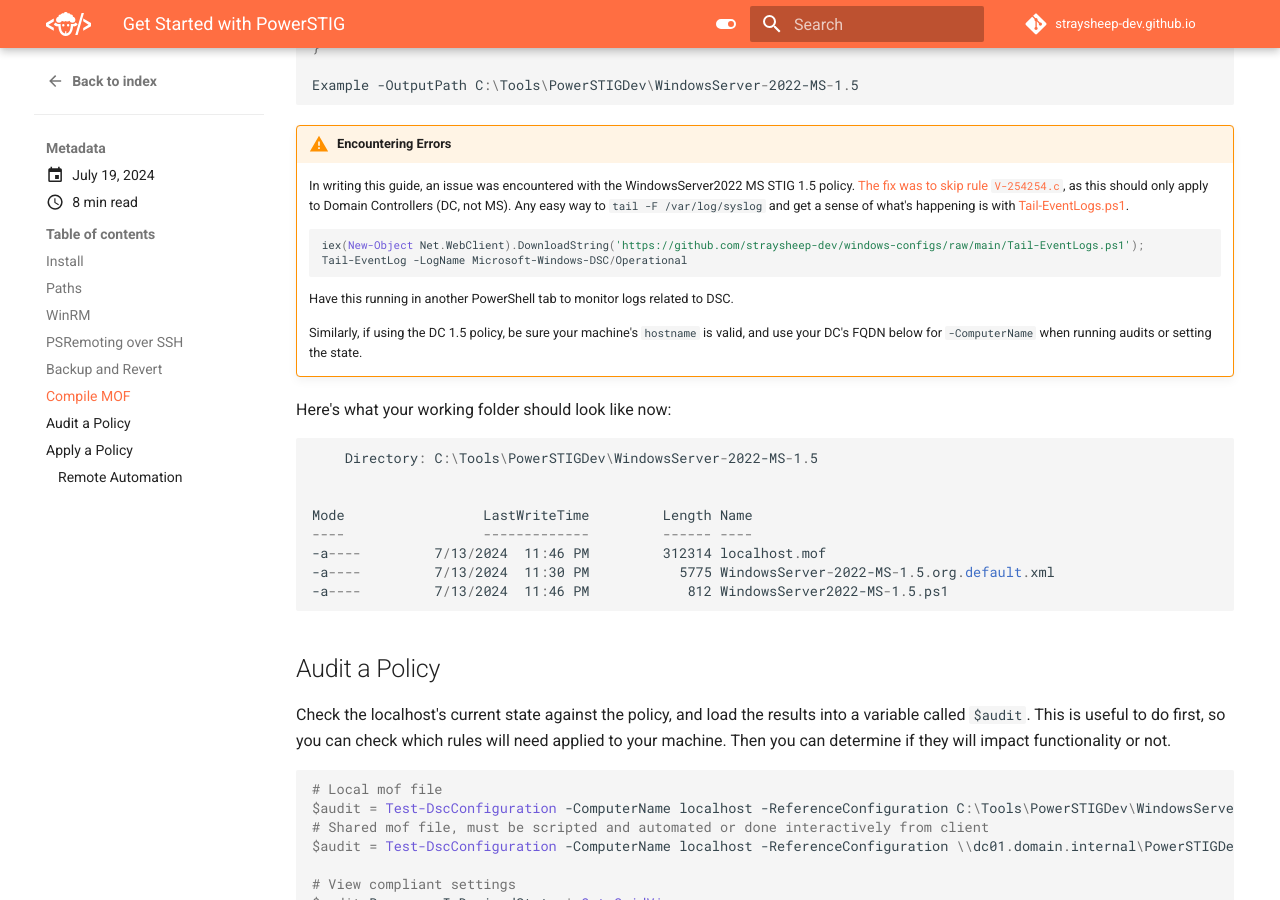
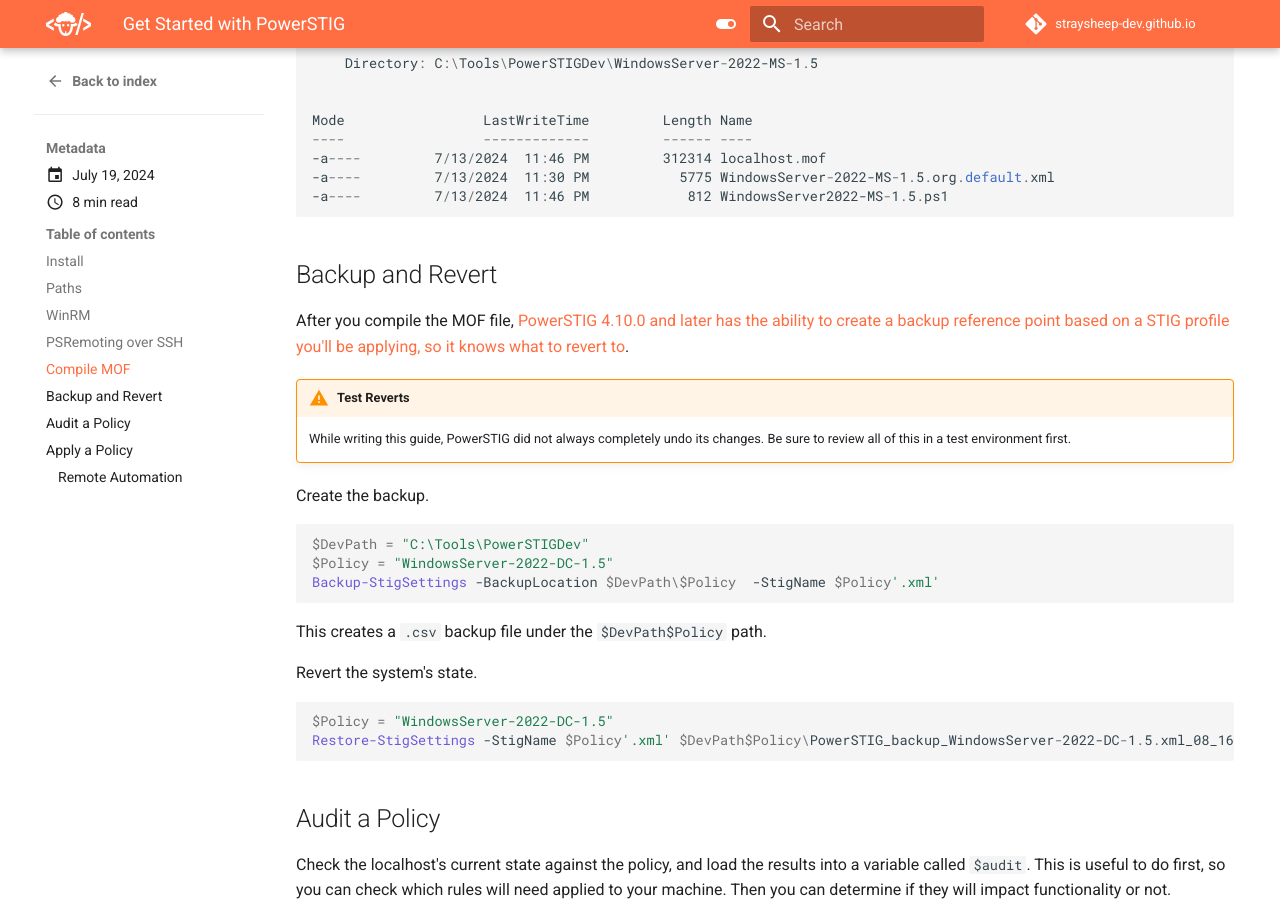
Before and after one commit to straysheep-dev/straysheep-dev.github.io, an MkDocs documentation site: the page built from docs/blog/posts/powerstig.md, in a window 1280 px wide and 900 px high, scrolled down 4588 px. Built offline with MkDocs 1.6.1 and Material for MkDocs 9.7.7, drawn with Linux system fonts in a browser that asks for light colours; comment, search, counter and statistics services are not loaded; some of the changed text lies outside the part shown.

Commit message:
Update blog

````diff
--- a/docs/blog/posts/powerstig.md
+++ b/docs/blog/posts/powerstig.md
@@ -167,26 +167,6 @@
 ```
 
 
-## Backup and Revert
-
-[PowerSTIG 4.10.0 and later has the ability to create a backup reference point based on a STIG profile you'll be applying, so it knows what to revert to](https://github.com/Microsoft/PowerStig/wiki/Backup-and-Revert).
-
-Create the backup.
-
-```powershell
-$DevPath = "C:\Tools\PowerSTIGDev"
-$Policy = "WindowsServer-2022-DC-1.5"
-Backup-StigSettings -BackupLocation $DevPath\$Policy  -StigName $Policy
-```
-
-Revert the system's state.
-
-```powershell
-$Policy = "WindowsServer-2022-DC-1.5"
-Restore-StigSettings -StigName $Policy
-```
-
-
 ## Compile MOF
 
 To compile and maintain MOF-based ([Managed Object Format](https://learn.microsoft.com/en-us/windows/win32/wmisdk/managed-object-format--mof-)) resources, [use a PowerShell script module](https://learn.microsoft.com/en-us/powershell/dsc/how-tos/resources/authoring/mof-based?view=dsc-2.0#writing-the-script-module). This script module was created from one of the examples for [WindowsServer](https://github.com/Microsoft/PowerStig/wiki/WindowsServer) under the wiki's [Composite Resources](https://github.com/Microsoft/PowerStig/wiki/CompositeResources).
@@ -260,6 +240,32 @@
 -a----         7/13/2024  11:46 PM         312314 localhost.mof
 -a----         7/13/2024  11:30 PM           5775 WindowsServer-2022-MS-1.5.org.default.xml
 -a----         7/13/2024  11:46 PM            812 WindowsServer2022-MS-1.5.ps1
+```
+
+
+## Backup and Revert
+
+After you compile the MOF file, [PowerSTIG 4.10.0 and later has the ability to create a backup reference point based on a STIG profile you'll be applying, so it knows what to revert to](https://github.com/Microsoft/PowerStig/wiki/Backup-and-Revert).
+
+!!! warning "Test Reverts"
+
+    While writing this guide, PowerSTIG did not always completely undo its changes. Be sure to review all of this in a test environment first.
+
+Create the backup.
+
+```powershell
+$DevPath = "C:\Tools\PowerSTIGDev"
+$Policy = "WindowsServer-2022-DC-1.5"
+Backup-StigSettings -BackupLocation $DevPath\$Policy  -StigName $Policy'.xml'
+```
+
+This creates a `.csv` backup file under the `$DevPath$Policy` path.
+
+Revert the system's state.
+
+```powershell
+$Policy = "WindowsServer-2022-DC-1.5"
+Restore-StigSettings -StigName $Policy'.xml' $DevPath$Policy\PowerSTIG_backup_WindowsServer-2022-DC-1.5.xml_08_16_2024_01_02_03.csv
 ```
 
 
````
